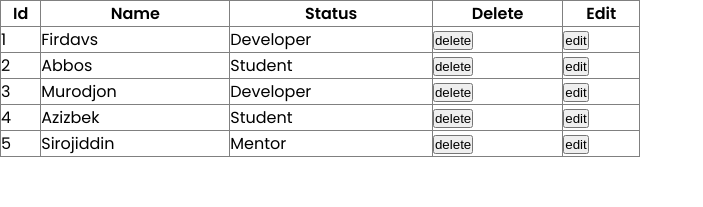
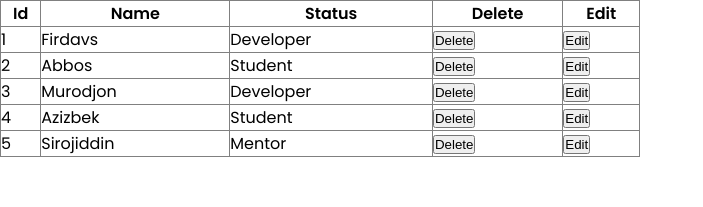
Before and after one commit to FirdavsNazar/React_JS, a React (Create React App) app in the folder React_tutorial/: page / in a window 1280 px wide. Shown: the top 207 px of the page, without its empty margins (0-703 px from the left). Built offline with nearby package versions, Linux system fonts and the light colour scheme.

Commit message:
Crud delete

```diff
--- a/React_tutorial/src/lesson_8 (Fun_hooks)/CRUD/delete.jsx
+++ b/React_tutorial/src/lesson_8 (Fun_hooks)/CRUD/delete.jsx
@@ -1,158 +1,53 @@
-// import React, { useState } from 'react';
+import React, { useState } from 'react';
 // import axios from 'axios'
-// import { users } from '../data.js';
-
-// export const Delete = () => {
-//   const [data, setData] = useState(users);
-
-//   const onDelete = (id) => {
-//     axios
-//       .delete(`/api/data/${id}`)
-//       .then((response) => {
-//         // Handle success
-//         const filteredData = data.filter((user) => user.id !== id);
-//         setData(filteredData);
-//         console.log('Data deleted successfully!');
-//       })
-//       .catch((error) => {
-//         // Handle error
-//         console.error('Error deleting data:', error);
-//       });
-//   };
-
-//   return (
-//     <div className="App">
-//       <table border={1} style={{ borderCollapse: 'collapse' }} width={'50%'}>
-//         <thead>
-//           <tr>
-//             <th>Id</th>
-//             <th>Name</th>
-//             <th>Status</th>
-//             <th>Delete</th>
-//             <th>Edit</th>
-//           </tr>
-//         </thead>
-//         {data.length ? (
-//           <tbody>
-//             {data.map(({ id, name, status }) => (
-//               <tr key={id}>
-//                 <td>{id}</td>
-//                 <td>{name}</td>
-//                 <td>{status}</td>
-//                 <td>
-//                   <button onClick={() => onDelete(id)}>Delete</button>
-//                 </td>
-//                 <td>
-//                   <button>Edit</button>
-//                 </td>
-//               </tr>
-//             ))}
-//           </tbody>
-//         ) : (
-//           <tbody>
-//             <tr>
-//               <th colSpan={5}>
-//                 <h1>No user</h1>
-//               </th>
-//             </tr>
-//           </tbody>
-//         )}
-//       </table>
-//     </div>
-//   );
-// };
-
-// export default Delete;
-
-
-
-
-
-
-
-
-
-
-
-
-
-
-
-
-
-
-
-
-import {useState} from 'react'
-import axios from 'axios'
-import {users} from '../data.js'
-
+import { users } from '../data.js';
 
 export const Delete = () => {
   const [data, setData] = useState(users);
-    const [filteredData, setFilteredData] = useState([]);
 
-
-    const onDelete = (id) => {
-      axios
-        .delete(`/api/data/${id}`)
-        .then((response) => {
-          const filteredData = data.filter((user) => user.id !== id);
-          setData(filteredData);
-          console.log('Data deleted successfully!');
-        })
-        .catch((error) => {
-          console.error('Error deleting data:', error);
-        });
+  const handleDelete = (userId) => {
+    const updatedData = data.filter((user) => user.id !== userId);
+    setData(updatedData);
   };
-
-
 
   return (
     <div>
       <div className="App">
-	<table border={1} style={{borderCollapse:'collapse'}} width={'50%'} >
+        <table border={1} style={{ borderCollapse: 'collapse' }} width={'50%'}>
           <thead>
-
             <tr>
               <th>Id</th>
               <th>Name</th>
               <th>Status</th>
               <th>Delete</th>
               <th>Edit</th>
-
             </tr>
-
           </thead>
-		{
-         users.length ?
-      users.map(({id,name,status}) => {
-        return(
-          <tbody key={id}>
-            <tr>
+          {data.length ? (
+            <tbody>
+              {data.map(({ id, name, status }) => (
+                <tr key={id}>
                   <td>{id}</td>
                   <td>{name}</td>
                   <td>{status}</td>
-              <td><button onClick={()=>onDelete (id)}>delete</button></td>
-              <td><button>edit</button></td>
+                  <td>
+                    <button onClick={() => handleDelete(id)}>Delete</button>
+                  </td>
+                  <td>
+                    <button>Edit</button>
+                  </td>
                 </tr>
+              ))}
             </tbody>
-        )
-      })
-      :
-
+          ) : (
             <tbody>
               <tr>
                 <th colSpan={5}>
-
-                <h1> No user</h1>
-
+                  <h1>No users</h1>
                 </th>
               </tr>
-
             </tbody>
-
-    }
+          )}
         </table>
       </div>
     </div>
@@ -162,6 +57,8 @@ export const Delete = () => {
 export default Delete;
 
 
+
+
   // const onDelete = (id) => {
   //   axios.delete(data.filter((user) => user.id !== id));
   // };
```
Lines whose indentation alone changed are shown as unchanged.
